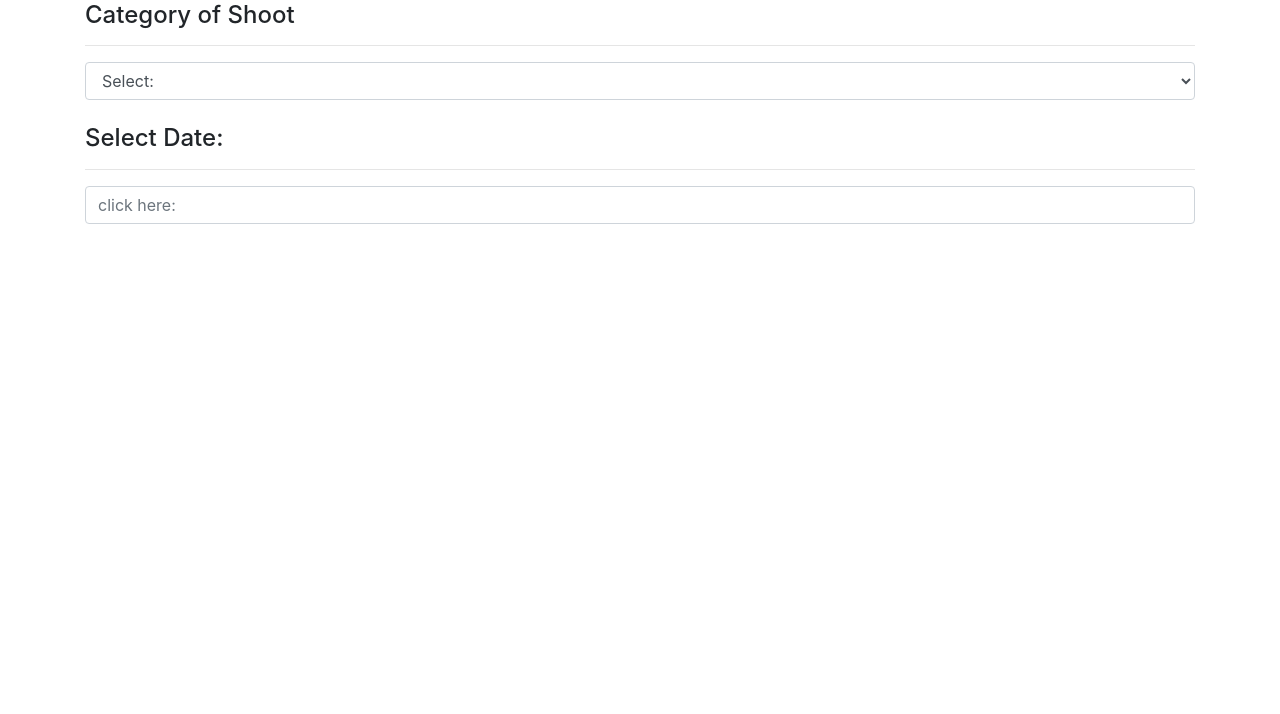
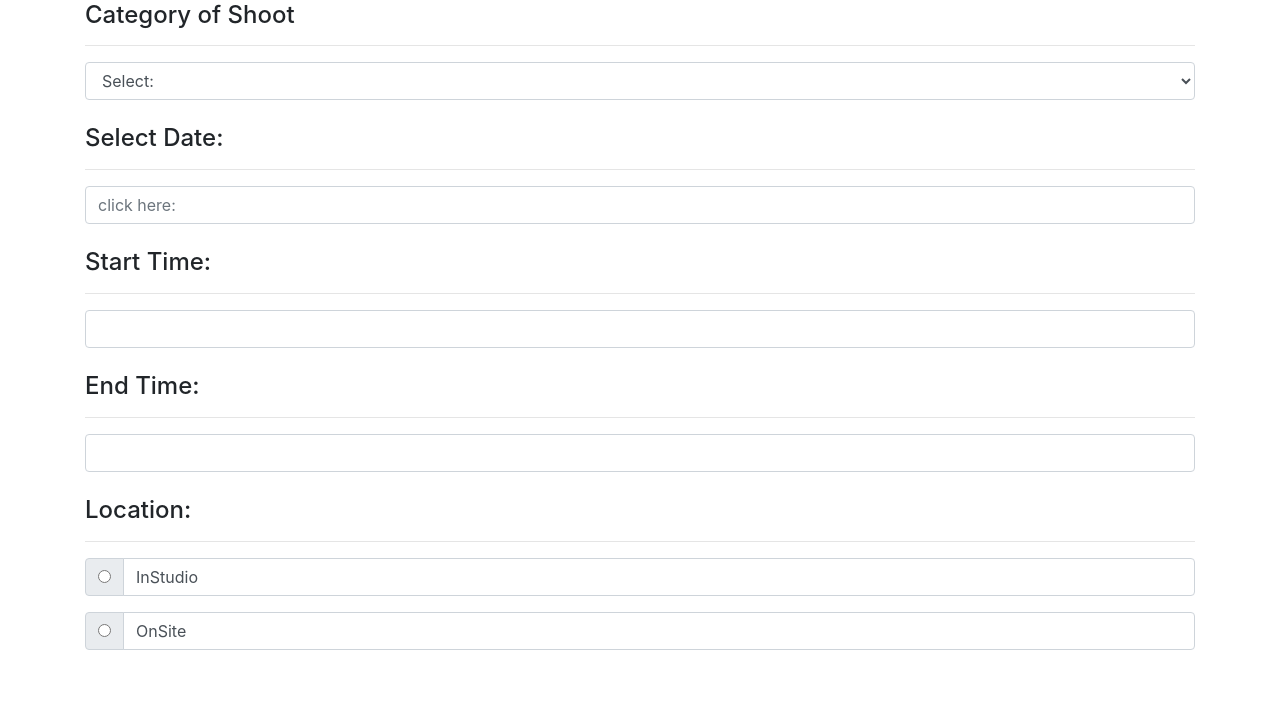
Before and after one commit to courthub74/MarysApptApp3, a Django app: page / in a window 1280 px wide. Shown: the part 827-1541 px from the top of the page. Before the commit the page ends 1051 px from the top, so only its background shows below. Run offline with Django 3.2, Linux system fonts and the light colour scheme; some libraries are stand-ins or nearby versions.

Commit message:
Location Location

```diff
--- a/marystuffs/templates/home.html
+++ b/marystuffs/templates/home.html
@@ -29,6 +29,7 @@
 		</div>
 		<br>
 
+
 		<!--NAME-->
 		<div class="container">
 			<h4>Name:</h4>
@@ -46,6 +47,7 @@
 		</div>
 		<br>
 
+
 		<!--PHONE-->
 		<div class="container">
 			<h4>Phone:</h4>
@@ -53,6 +55,7 @@
 				<input type="text" class="form-control" placeholder="Enter Phone #" name="phone" autofocus>
 		</div>
 		<br>
+
 
 		<!--OCCUPATION-->
 		<div class="container">
@@ -85,6 +88,7 @@
 				<br>
 
 
+
 		<!--DATEPICKER-->
 		<div class="container">
 			<h4>Select Date:</h4>
@@ -97,6 +101,64 @@
 		</script>
 
 
+		<!--TIMEPICKER-->
+		<link rel="stylesheet" href="//cdnjs.cloudflare.com/ajax/libs/timepicker/1.3.5/jquery.timepicker.min.css">
+		<script src="//cdnjs.cloudflare.com/ajax/libs/timepicker/1.3.5/jquery.timepicker.min.js"></script>
+
+		<br>
+
+		<div class="container">
+
+			<h4>Start Time:</h4>
+			<hr>
+			<input class="timepicker text-center form-control" jt-timepicker="" time="model.time" time-string="model.timeString" default-time="model.options.defaultTime" time-format="model.options.timeFormat" start-time="model.options.startTime" min-time="model.options.minTime" max-time="model.options.maxTime" interval="model.options.interval" dynamic="model.options.dynamic" scrollbar="model.options.scrollbar" dropdown="model.options.dropdown" name="start">
+
+			<br>
+
+			<h4>End Time:</h4>
+			<hr>
+			<input class="timepicker text-center form-control" jt-timepicker="" time="model.time" time-string="model.timeString" default-time="model.options.defaultTime" time-format="model.options.timeFormat" start-time="model.options.startTime" min-time="model.options.minTime" max-time="model.options.maxTime" interval="model.options.interval" dynamic="model.options.dynamic" scrollbar="model.options.scrollbar" dropdown="model.options.dropdown" name="end">
+
+
+					<script>
+						$('.timepicker').timepicker({
+							timeFormat: 'h:mm p',
+							interval: 30,
+							minTime: '9',
+							maxTime: '10:00pm',
+							defaultTime: '11',
+							startTime: '9:00',
+							dynamic: false,
+							dropdown: true,
+							scrollbar: true
+						});
+					</script>
+
+			<br>
+
+
+		<!--LOCATION-->
+		<h4>Location:</h4>
+		<hr>
+		<div class="input-group mb-3">
+			<div class="input-group-prepend">
+				<div class="input-group-text">
+					<input type="radio" aria-label="Radio button for following text input" name="location" id="checked" value="InStudio">
+				</div>
+			</div>
+			<label type="text" class="form-control" aria-label="Text input with radio">InStudio</label>
+		</div>
+
+
+		<div class="input-group mb-3">
+			<div class="input-group-prepend">
+				<div class="input-group-text">
+					<input type="radio" aria-label="Radio button for following text input" name="location" id="checked2" value="OnSite">
+				</div>
+			</div>
+			<label type="text" class="form-control" aria-label="Text input with radio">OnSite</label>
+		</div>
+	</div>
 
 
 <br><br>
```
